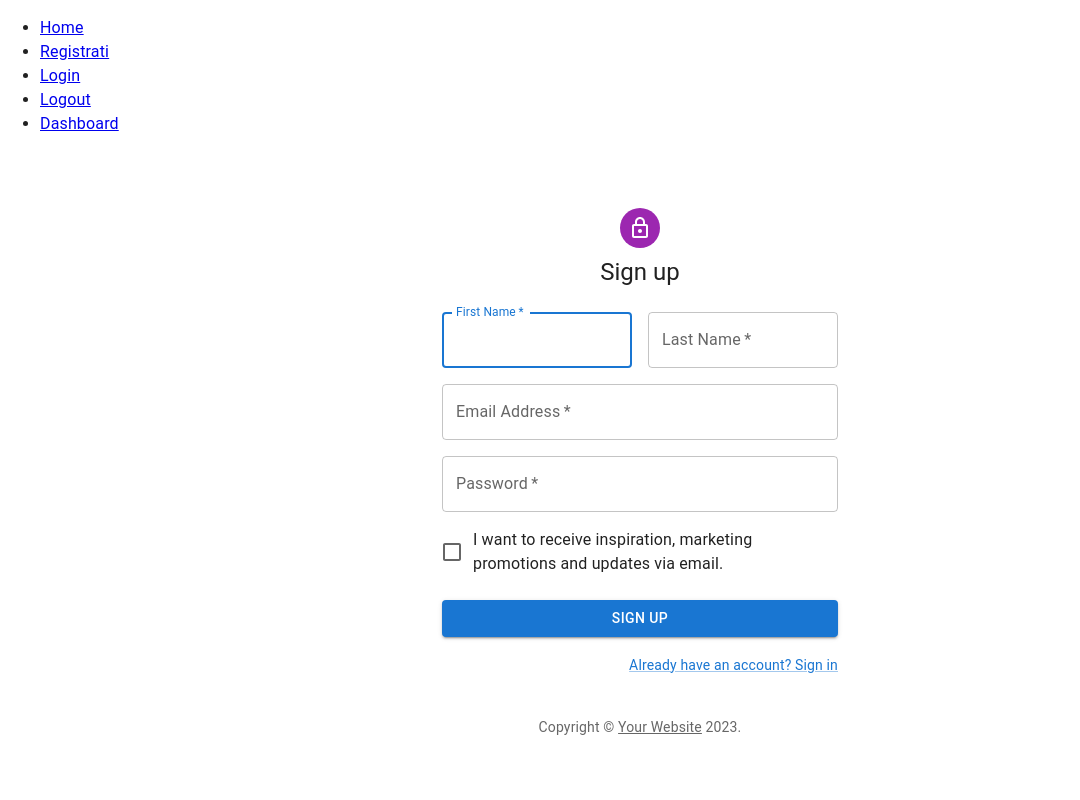
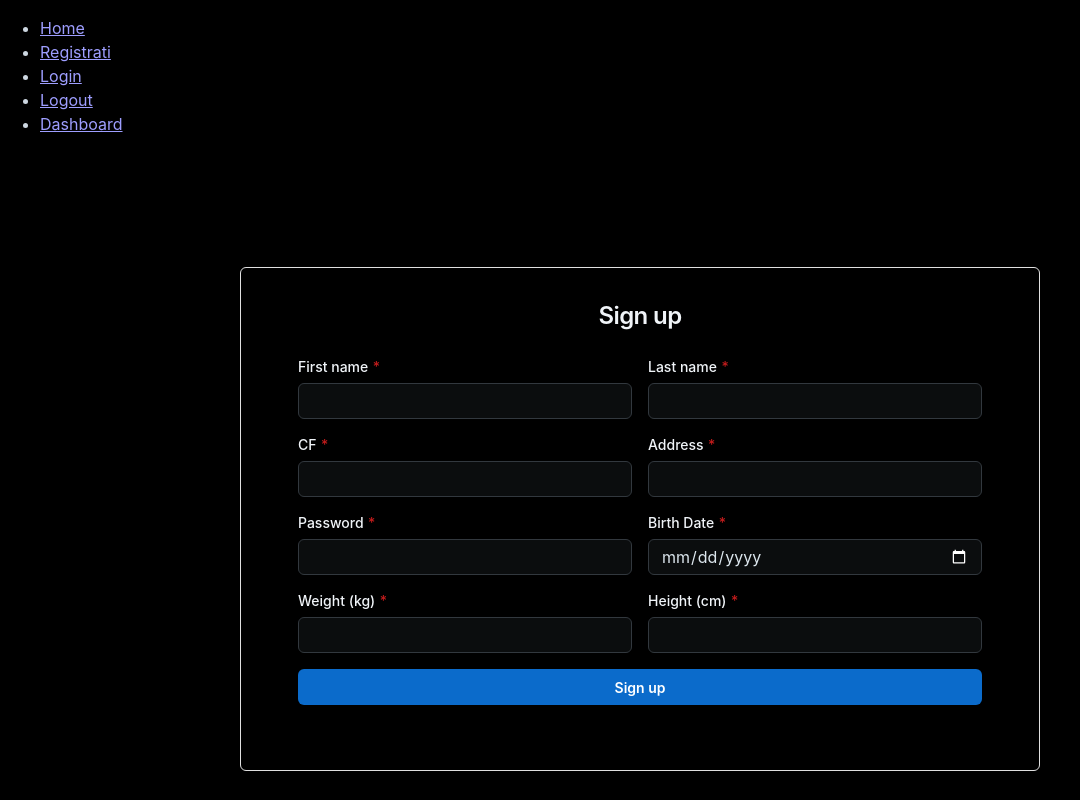
Before and after one commit to KINERYH/fabric-drug-supply-management, a React (Create React App) app in the folder app/client/: page /signup in a window 1280 px wide. Shown: the top 800 px of the page, without its empty margins (0-1080 px from the left). Built offline with nearby package versions, Linux system fonts and the light colour scheme.

Commit message:
UI components SignUp

```diff
--- a/app/client/src/pages/SignUp.js
+++ b/app/client/src/pages/SignUp.js
@@ -1,133 +1,101 @@
 import * as React from 'react';
-import Avatar from '@mui/material/Avatar';
-import Button from '@mui/material/Button';
-import CssBaseline from '@mui/material/CssBaseline';
-import TextField from '@mui/material/TextField';
-import FormControlLabel from '@mui/material/FormControlLabel';
-import Checkbox from '@mui/material/Checkbox';
-import Link from '@mui/material/Link';
-import Grid from '@mui/material/Grid';
-import Box from '@mui/material/Box';
-import LockOutlinedIcon from '@mui/icons-material/LockOutlined';
-import Typography from '@mui/material/Typography';
-import Container from '@mui/material/Container';
-import { createTheme, ThemeProvider } from '@mui/material/styles';
-
-function Copyright(props) {
-  return (
-    <Typography variant="body2" color="text.secondary" align="center" {...props}>
-      {'Copyright © '}
-      <Link color="inherit" href="https://mui.com/">
-        Your Website
-      </Link>{' '}
-      {new Date().getFullYear()}
-      {'.'}
-    </Typography>
-  );
-}
-
-// TODO remove, this demo shouldn't need to reset the theme.
-
-const defaultTheme = createTheme();
+import { CssVarsProvider, useColorScheme } from '@mui/joy/styles';
+import GlobalStyles from '@mui/joy/GlobalStyles';
+import CssBaseline from '@mui/joy/CssBaseline';
+import Box from '@mui/joy/Box';
+import Button from '@mui/joy/Button';
+import FormControl from '@mui/joy/FormControl';
+import FormLabel, { formLabelClasses } from '@mui/joy/FormLabel';
+import Input from '@mui/joy/Input';
+import Typography from '@mui/joy/Typography';
+import Stack from '@mui/joy/Stack';
 
 export default function SignUp() {
   const handleSubmit = (event) => {
     event.preventDefault();
-    const data = new FormData(event.currentTarget);
-    console.log({
-      email: data.get('email'),
-      password: data.get('password'),
-    });
+    // Handle form submission logic here
   };
 
   return (
-    <ThemeProvider theme={defaultTheme}>
-      <Container component="main" maxWidth="xs">
-        <CssBaseline />
+    <CssVarsProvider defaultMode="dark" disableTransitionOnChange>
+      <CssBaseline />
+      <GlobalStyles
+        styles={{
+          ':root': {
+            '--Collapsed-breakpoint': '769px',
+            '--Cover-width': '50vw',
+            '--Form-maxWidth': '800px',
+            '--Transition-duration': '0.4s',
+          },
+        }}
+      />
+      <Box
+        sx={{
+          display: 'flex',
+          flexDirection: 'column',
+          minHeight: '100vh',
+          maxWidth: '100%',
+          px: 2,
+        }}
+      >
         <Box
+          component="main"
           sx={{
-            marginTop: 8,
+            my: 'auto',
+            py: 4,
+            px: 4,
+            pb: 5,
             display: 'flex',
             flexDirection: 'column',
-            alignItems: 'center',
+            width: '100%',
+            maxWidth: '800px',
+            mx: 'auto',
+            borderRadius: 'sm',
+            border: '1px solid #e0e0e0',
+            boxShadow: '0 2px 4px rgba(0, 0, 0, 0.1)',
           }}
         >
-          <Avatar sx={{ m: 1, bgcolor: 'secondary.main' }}>
-            <LockOutlinedIcon />
-          </Avatar>
-          <Typography component="h1" variant="h5">
-            Sign up
+          <Stack gap={4} justifyContent="center" alignItems="center">
+            <Typography level="h3">Sign up</Typography>
+          </Stack>
+
+          <div style={{ padding: '25px' }}>
+            <form onSubmit={handleSubmit}>
+              <div style={{ display: 'grid', gridTemplateColumns: '1fr 1fr', gap: '16px' }}>
+				<FormField label="First name" type="text" name="firstName" required />
+				<FormField label="Last name" type="text" name="lastName" required />
+				<FormField label="CF" type="text" name="cf" required />
+				<FormField label="Address" type="text" name="address" required />
+				<FormField label="Password" type="password" name="password" required />
+				<FormField label="Birth Date" type="date" name="birthDate" required />
+				<FormField label="Weight (kg)" type="number" name="weight" required />
+				<FormField label="Height (cm)" type="number" name="height" required />
+              </div>
+
+              <Stack gap={4} sx={{ mt: 2 }}>
+
+                <Button type="submit" fullWidth>
+                  Sign up
+                </Button>
+              </Stack>
+            </form>
+          </div>
+        </Box>
+        <Box component="footer" sx={{ py: 3 }}>
+          <Typography level="body-xs" textAlign="center">
+            © Your company {new Date().getFullYear()}
           </Typography>
-          <Box component="form" noValidate onSubmit={handleSubmit} sx={{ mt: 3 }}>
-            <Grid container spacing={2}>
-              <Grid item xs={12} sm={6}>
-                <TextField
-                  autoComplete="given-name"
-                  name="firstName"
-                  required
-                  fullWidth
-                  id="firstName"
-                  label="First Name"
-                  autoFocus
-                />
-              </Grid>
-              <Grid item xs={12} sm={6}>
-                <TextField
-                  required
-                  fullWidth
-                  id="lastName"
-                  label="Last Name"
-                  name="lastName"
-                  autoComplete="family-name"
-                />
-              </Grid>
-              <Grid item xs={12}>
-                <TextField
-                  required
-                  fullWidth
-                  id="email"
-                  label="Email Address"
-                  name="email"
-                  autoComplete="email"
-                />
-              </Grid>
-              <Grid item xs={12}>
-                <TextField
-                  required
-                  fullWidth
-                  name="password"
-                  label="Password"
-                  type="password"
-                  id="password"
-                  autoComplete="new-password"
-                />
-              </Grid>
-              <Grid item xs={12}>
-                <FormControlLabel
-                  control={<Checkbox value="allowExtraEmails" color="primary" />}
-                  label="I want to receive inspiration, marketing promotions and updates via email."
-                />
-              </Grid>
-            </Grid>
-            <Button
-              type="submit"
-              fullWidth
-              variant="contained"
-              sx={{ mt: 3, mb: 2 }}
-            >
-              Sign Up
-            </Button>
-            <Grid container justifyContent="flex-end">
-              <Grid item>
-                <Link href="#" variant="body2">
-                  Already have an account? Sign in
-                </Link>
-              </Grid>
-            </Grid>
-          </Box>
         </Box>
-        <Copyright sx={{ mt: 5 }} />
-      </Container>
-    </ThemeProvider>
+      </Box>
+    </CssVarsProvider>
   );
 }
+
+function FormField({ label, type, name, required }) {
+  return (
+    <FormControl required={required}>
+      <FormLabel>{label}</FormLabel>
+      <Input type={type} name={name} />
+    </FormControl>
+  );
+}
```
